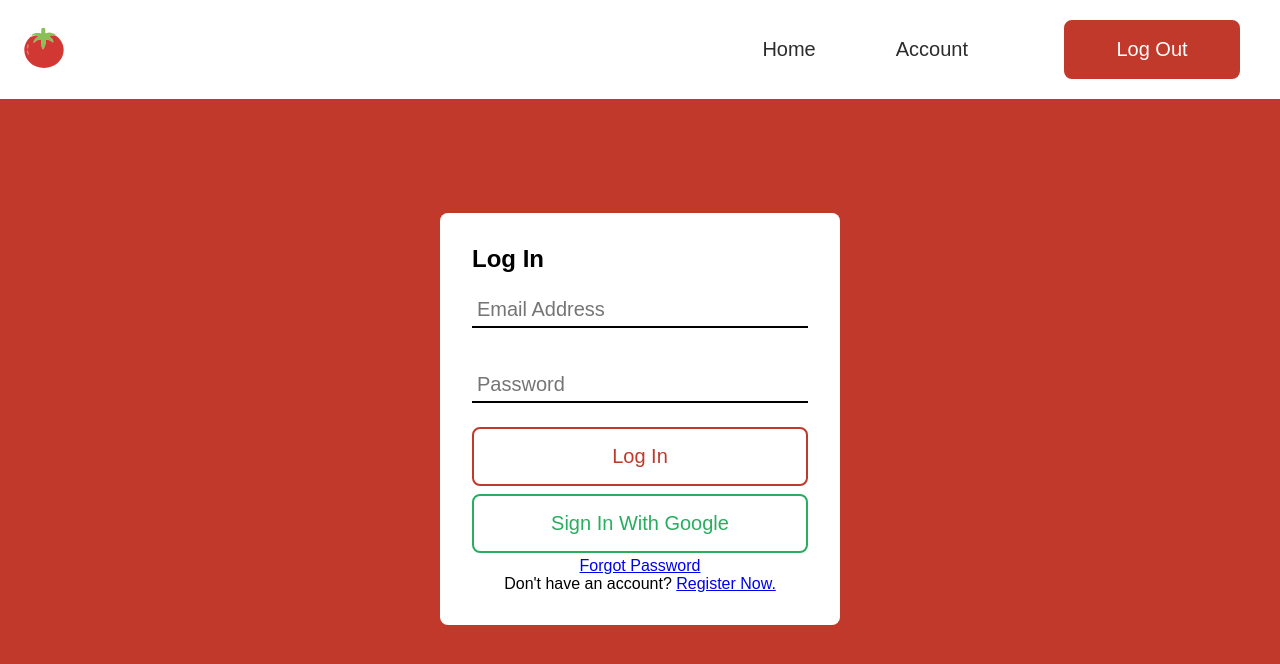
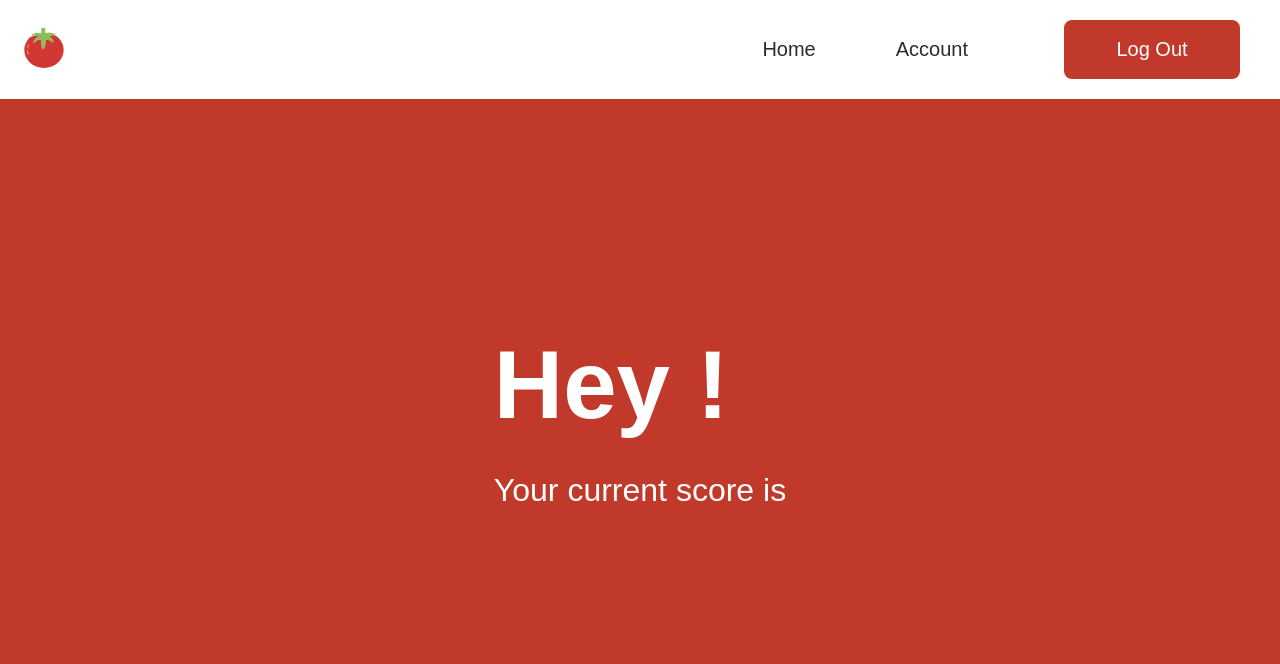
Before and after one commit to mattbcowan/Pomodoro-Challenge, a React (Create React App) app: page /dashboard in a window 1280 px wide. Before the commit this address led to /login. Shown: the top 664 px of the page. Built offline with nearby package versions, Linux system fonts and the light colour scheme; no server answers; the database is empty; sample sign-in values are in the browser's storage.

Commit message:
Fixed data handling and score update

```diff
--- a/src/App.js
+++ b/src/App.js
@@ -3,6 +3,8 @@ import { BrowserRouter as Router, Route, Routes } from "react-router-dom";
 import styled from "styled-components";
 import { Login, Registration, Dashboard, Reset, Timer } from "./pages";
 import { Navbar } from "./components/organisms";
+import { useAuthState } from "react-firebase-hooks/auth";
+import { auth } from "./firebase";
 
 const AppContainer = styled.div`
   height: 100vh;
@@ -19,17 +21,18 @@ const Container = styled.div`
 `;
 
 const App = () => {
+  const [user] = useAuthState(auth);
   return (
     <AppContainer>
       <Router>
         <Navbar />
         <Container>
           <Routes>
-            <Route exact path="/" element={<Timer />} />
+            <Route exact path="/" element={<Timer user={user} />} />
             <Route path="/login" element={<Login />} />
             <Route path="/register" element={<Registration />} />
             <Route path="/reset" element={<Reset />} />
-            <Route path="/dashboard" element={<Dashboard />} />
+            <Route path="/dashboard" element={<Dashboard user={user} />} />
           </Routes>
         </Container>
       </Router>
--- /dev/null
+++ b/src/components/atoms/Time.jsx
@@ -0,0 +1,28 @@
+import styled from "styled-components";
+
+const StyledTimer = styled.div`
+  font-size: 8rem;
+  color: white;
+  padding-bottom: 2rem;
+`;
+
+const Time = (props) => {
+  let minutes = Math.floor(props.seconds / 60);
+
+  return (
+    <StyledTimer>
+      {props.seconds < 0 ? (
+        <>Time to Rest</>
+      ) : (
+        <>
+          {minutes}:
+          {props.seconds % 60 <= 9
+            ? `0${props.seconds % 60}`
+            : props.seconds % 60}
+        </>
+      )}
+    </StyledTimer>
+  );
+};
+
+export default Time;
--- a/src/components/atoms/index.js
+++ b/src/components/atoms/index.js
@@ -1,4 +1,5 @@
 import Button from "./Button";
 import Hamburger from "./Hamburger";
+import Time from "./Time";
 
-export { Button, Hamburger };
+export { Button, Hamburger, Time };
--- a/src/components/organisms/Navbar.jsx
+++ b/src/components/organisms/Navbar.jsx
@@ -1,6 +1,6 @@
 import React from "react";
 import styled from "styled-components";
-import { Button, Hamburger } from "../atoms";
+import { Hamburger } from "../atoms";
 import { useAuthState } from "react-firebase-hooks/auth";
 import { Link } from "react-router-dom";
 import { auth, logout } from "../../firebase";
--- a/src/pages/Dashboard.jsx
+++ b/src/pages/Dashboard.jsx
@@ -1,10 +1,9 @@
 import React, { useEffect, useState } from "react";
 import styled from "styled-components";
 import { useNavigate } from "react-router";
-import { useAuthState } from "react-firebase-hooks/auth";
-import { auth, logout, db } from "../firebase";
-import { onValue, ref } from "firebase/database";
-import { Button } from "../components/atoms";
+import { useObjectVal } from "react-firebase-hooks/database";
+import { db } from "../firebase";
+import { ref } from "firebase/database";
 
 const Greeting = styled.h1`
   font-size: 6em;
@@ -17,28 +16,35 @@ const Score = styled.div`
   font-size: 2em;
 `;
 
-const Dashboard = () => {
-  const [user, error] = useAuthState(auth);
-  const [myUser, setMyUser] = useState({});
+const Dashboard = ({ user }) => {
+  const [value, loading] = useObjectVal(ref(db, `/users/`));
+  const [userObject, setUserObject] = useState({});
   const navigate = useNavigate();
 
-  const getUserData = async (db, user) => {
-    const userId = user.uid;
-    onValue(ref(db, `/users/${userId}`), (snapshot) => {
-      const data = snapshot.val();
-      setMyUser(data);
-    });
-  };
+  useEffect(() => {
+    if (!user) {
+      return navigate("/login");
+    }
 
-  useEffect(() => {
-    if (!user) return navigate("/login");
-    getUserData(db, user);
-  }, [user]);
+    if (value !== undefined) {
+      for (let [key, values] of Object.entries(value)) {
+        if (user.uid === key) {
+          setUserObject(values);
+        }
+      }
+    }
+  }, [value, userObject]); // eslint-disable-line react-hooks/exhaustive-deps
 
   return (
     <div>
-      <Greeting>Hey {myUser.username}!</Greeting>
-      <Score>Your current score is 0</Score>
+      {loading ? (
+        <Greeting>Loading...</Greeting>
+      ) : (
+        <>
+          <Greeting>Hey {userObject.username}!</Greeting>
+          <Score>Your current score is {userObject.pomScore}</Score>
+        </>
+      )}
     </div>
   );
 };
--- a/src/pages/Login.jsx
+++ b/src/pages/Login.jsx
@@ -38,7 +38,7 @@ const InputContainer = styled.div`
 const Login = () => {
   const [email, setEmail] = useState("");
   const [password, setPassword] = useState("");
-  const [user, loading, error] = useAuthState(auth);
+  const [user, loading] = useAuthState(auth);
   const navigate = useNavigate();
 
   useEffect(() => {
@@ -49,7 +49,7 @@ const Login = () => {
     if (user) {
       navigate("/dashboard");
     }
-  }, [user, loading]);
+  }, [user, loading]); // eslint-disable-line react-hooks/exhaustive-deps
 
   return (
     <LoginContainer>
--- a/src/pages/Registration.jsx
+++ b/src/pages/Registration.jsx
@@ -43,7 +43,7 @@ const Registration = () => {
   const [email, setEmail] = useState("");
   const [password, setPassword] = useState("");
   const [name, setName] = useState("");
-  const [user, loading, error] = useAuthState(auth);
+  const [user, loading] = useAuthState(auth);
   const navigate = useNavigate();
 
   const register = () => {
@@ -54,7 +54,7 @@ const Registration = () => {
   useEffect(() => {
     if (loading) return;
     if (user) navigate("/dashboard");
-  }, [user, loading]);
+  }, [user, loading]); // eslint-disable-line react-hooks/exhaustive-deps
 
   return (
     <RegisterContainer>
--- a/src/pages/Reset.jsx
+++ b/src/pages/Reset.jsx
@@ -3,14 +3,15 @@ import { useAuthState } from "react-firebase-hooks/auth";
 import { useNavigate } from "react-router";
 import { Link } from "react-router-dom";
 import { auth, sendPasswordResetEmail } from "../firebase";
+
 function Reset() {
   const [email, setEmail] = useState("");
-  const [user, loading, error] = useAuthState(auth);
+  const [user, loading] = useAuthState(auth);
   const navigate = useNavigate();
   useEffect(() => {
     if (loading) return;
     if (user) navigate("/dashboard");
-  }, [user, loading]);
+  }, [user, loading]); // eslint-disable-line react-hooks/exhaustive-deps
   return (
     <div className="reset">
       <div className="reset__container">
--- a/src/pages/Timer.jsx
+++ b/src/pages/Timer.jsx
@@ -1,15 +1,10 @@
 import React, { useEffect, useState } from "react";
 import { useNavigate } from "react-router";
-import { useAuthState } from "react-firebase-hooks/auth";
-import { auth } from "../firebase";
+import { ref, set } from "firebase/database";
+import { useObjectVal } from "react-firebase-hooks/database";
+import { db } from "../firebase";
 import styled from "styled-components";
-import { Button } from "../components/atoms";
-
-const StyledTimer = styled.div`
-  font-size: 8rem;
-  color: white;
-  padding-bottom: 2rem;
-`;
+import { Button, Time } from "../components/atoms";
 
 const Container = styled.div`
   display: flex;
@@ -26,14 +21,12 @@ const ButtonContainer = styled.div`
   }
 `;
 
-const Timer = () => {
+const Timer = ({ user }) => {
+  const [isActive, setIsActive] = useState(false);
   const [seconds, setSeconds] = useState(10);
-  const [isActive, setIsActive] = useState(false);
-  const [user, error] = useAuthState(auth);
-
+  const [value] = useObjectVal(ref(db, `/users/`));
+  const [userObject, setUserObject] = useState({});
   const navigate = useNavigate();
-
-  let minutes = Math.floor(seconds / 60);
 
   function toggle() {
     setIsActive(!isActive);
@@ -44,32 +37,51 @@ const Timer = () => {
     setIsActive(false);
   }
 
+  function updateDB() {
+    set(ref(db, `/users/${user.uid}`), userObject)
+      .then(() => {
+        console.log("Data saved!");
+      })
+      .catch((error) => {
+        console.error(error);
+      });
+  }
+
   useEffect(() => {
     if (!user) return navigate("/login");
 
+    if (value !== undefined) {
+      for (let [key, values] of Object.entries(value)) {
+        if (user.uid === key) {
+          setUserObject(values);
+        }
+      }
+    }
+
     let interval = null;
 
-    if (isActive) {
-      interval = setInterval(() => {
-        setSeconds((seconds) => seconds - 1);
-      }, 1000);
-    } else if (!isActive && seconds !== 0) {
-      clearInterval(interval);
+    if (value !== undefined) {
+      if (isActive && seconds > -1) {
+        interval = setInterval(() => {
+          setSeconds((seconds) => seconds - 1);
+        }, 1000);
+      } else if (!isActive && seconds !== 0) {
+        clearInterval(interval);
+      } else if (seconds < 0) {
+        clearInterval(interval);
+        setIsActive(false);
+        userObject.pomScore++;
+        updateDB();
+      }
+      return () => {
+        clearInterval(interval);
+      };
     }
-    return () => clearInterval(interval);
-  }, [isActive, seconds, user]);
+  }, [user, isActive, seconds]); // eslint-disable-line react-hooks/exhaustive-deps
 
   return (
     <Container>
-      <StyledTimer>
-        {seconds < 0 ? (
-          <p>Time to Rest</p>
-        ) : (
-          <>
-            {minutes}:{seconds % 60 <= 9 ? `0${seconds % 60}` : seconds % 60}
-          </>
-        )}
-      </StyledTimer>
+      <Time seconds={seconds} isActive={isActive} />
       <ButtonContainer>
         <Button primary onClick={toggle}>
           {isActive ? "Pause" : "Start"}
```
